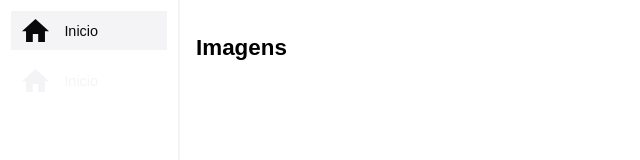
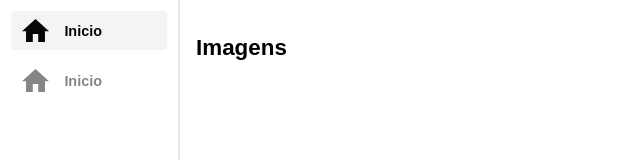
Before and after one commit to mateusmdev/MyImage-Ref, a Vue app: page / in a window 1280 px wide. Shown: the top 160 px of the page, without its empty margins (0-640 px from the left). Built offline with nearby package versions, Linux system fonts and the light colour scheme; the HTML template or start-up script is replaced by a standard one.

Commit message:
style: polish sidebar and gallery visuals with full-height scrolling layout.

```diff
--- a/src/App.vue
+++ b/src/App.vue
@@ -16,6 +16,7 @@ import Header from './components/Header.vue'
 main {
   padding: 1rem;
   width: calc(100% - 180px);
+  height: 100%;
   position: fixed;
   right: 0;
   top: 0;
--- a/src/components/Header.vue
+++ b/src/components/Header.vue
@@ -24,6 +24,7 @@ const states = reactive({
 
 <template>
 	<header>
+		<!-- <button></button> -->
   	<nav>
     	<ul>
         <li v-for="(item, index) in headerItemList" :key="index">
@@ -43,11 +44,26 @@ const states = reactive({
 
 <style scoped lang="scss">
 header {
-	border-right: 2px solid #F4F4F6;
+	border-right: 2px solid #e8e8e8;
   width: 180px;
 	padding: 0.7rem;
 	position: fixed;
 	height: 100%;
+	position: relative;
+
+	.toggle-btn {
+		position: absolute;
+		right: -35px;
+		top: 1%;
+		width: 20px;
+		height: 20px;
+		border: 1px solid #e8e8e8;
+		border-radius: 50%;
+		background-color: #e8e8e8;
+		display: flex;
+		align-items: center;
+		justify-content: center;
+	}
 
 	li {
 		margin-bottom: 0.7rem;
--- a/src/components/HeaderItem.vue
+++ b/src/components/HeaderItem.vue
@@ -19,7 +19,7 @@ const props = defineProps<PropsDefinition>()
     <component
       :is="props.icon"
       class="icon"
-      :color="props.isActive ? '#09090B' : '#F4F4F6'"
+      :color="props.isActive ? '#060608' : '#858585'"
     />
     {{ props.name }}
   </a>
@@ -31,11 +31,13 @@ a {
   padding: 0.5rem 0.7rem;
   align-items: center;
   font-size: 0.9rem;
-  color: #F4F4F6;
+  color: #858585;
+  border-radius: 4px;
+  font-weight: bold;
 
   &.selected {
-    background: #F4F4F6;
-    color: #09090B;
+    background: #f4f4f6;
+    color: #060608;
   }
 
   .icon {
--- a/src/components/ImageItem.vue
+++ b/src/components/ImageItem.vue
@@ -41,6 +41,7 @@ const props = defineProps<PropsDefinition>()
       height: 100%;
       object-fit: cover;
       object-position: left top;
+      border-radius: 4px;
     }
   }
 }
--- a/src/views/HomeView.vue
+++ b/src/views/HomeView.vue
@@ -24,6 +24,7 @@ import mockData from './../../mockedData.json'
 <style scoped lang="scss">
 .layout-area {
   //border: 1px solid red;
+  height: 100%;
 
   h1 {
     font-size: 1.4rem;
@@ -31,7 +32,8 @@ import mockData from './../../mockedData.json'
   }
 
   .image-area {
-    height: 500px;
+    max-height: 85%;
+    // max-height: 500px;
     overflow-y: auto;
 
     .wrapper {
```
